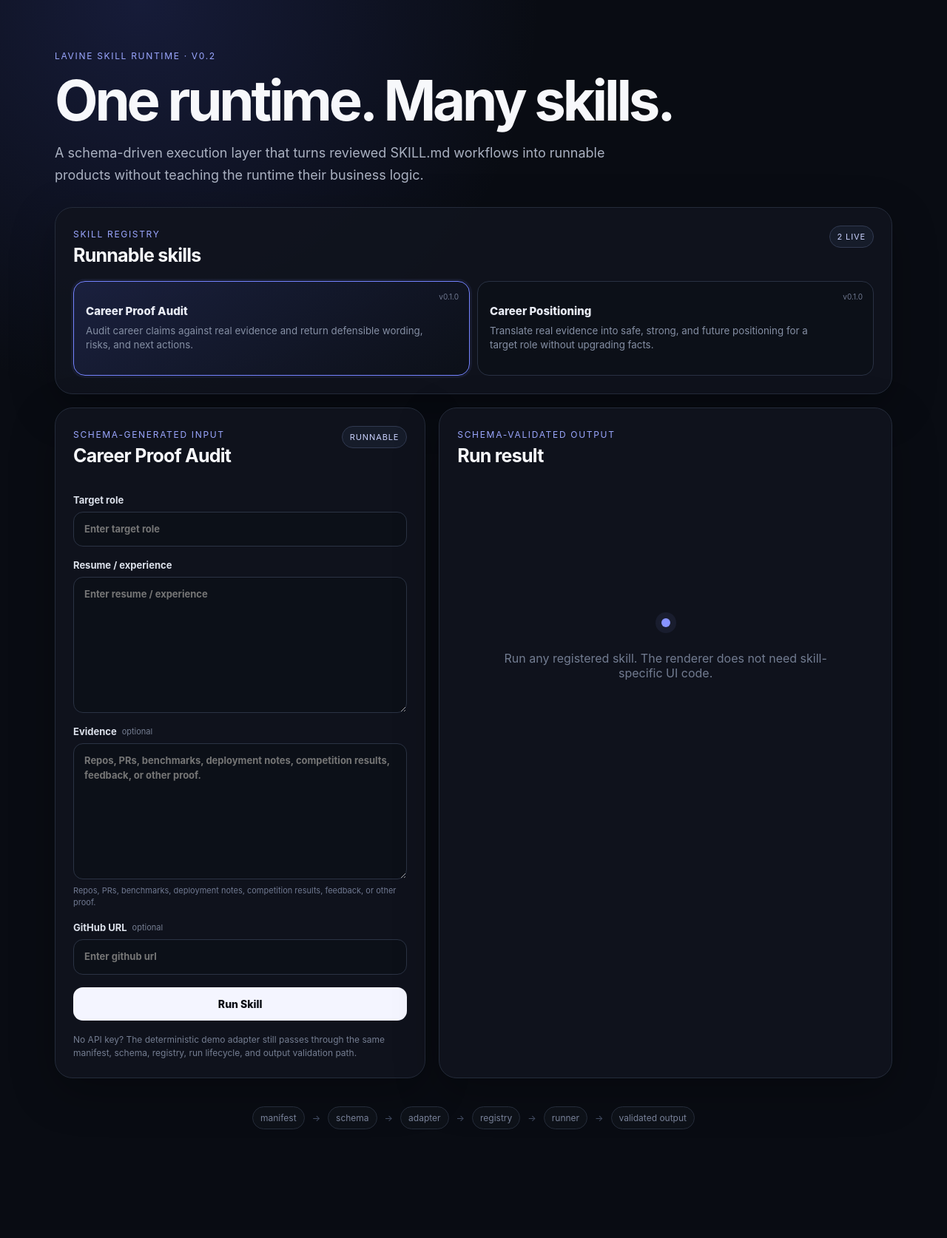
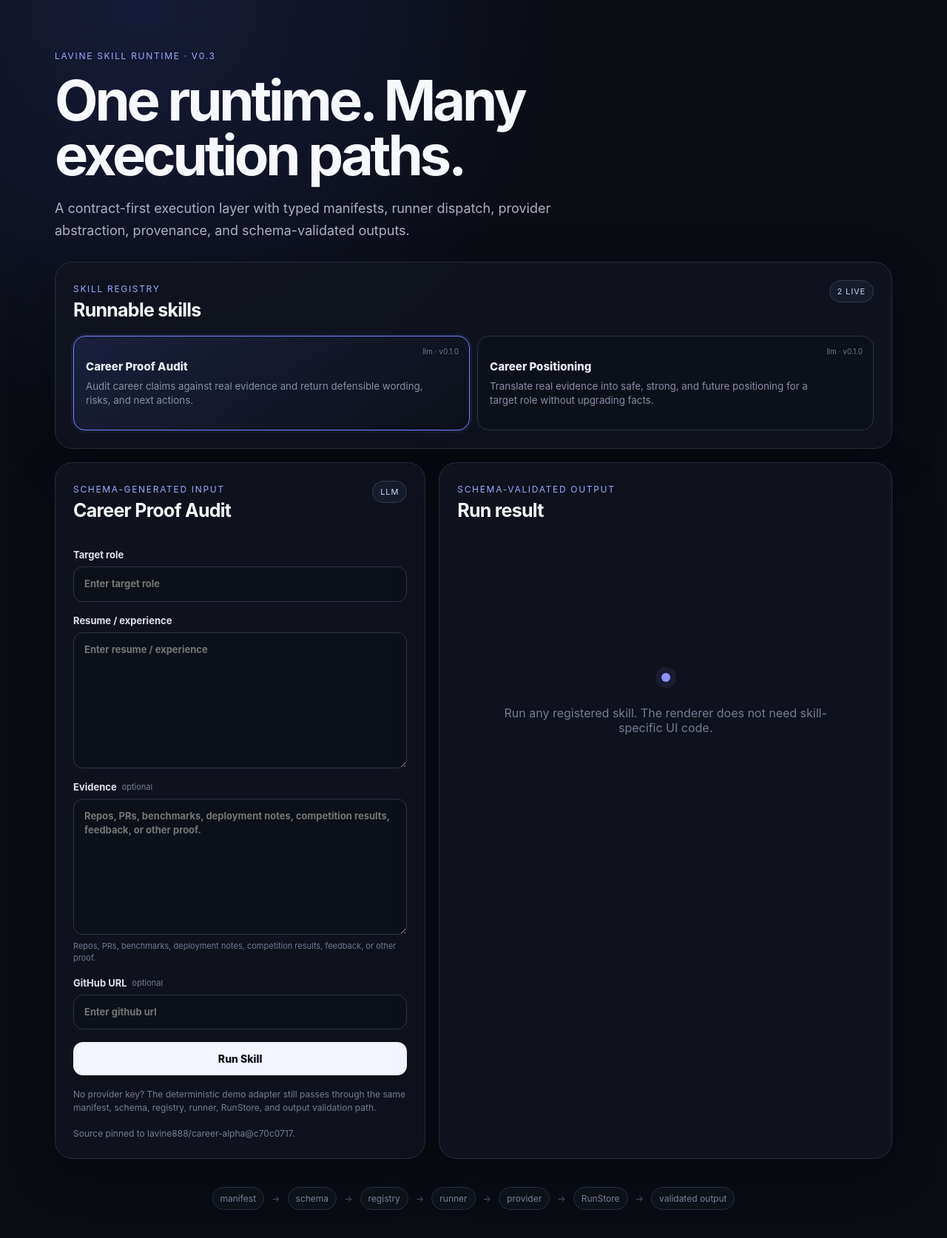
Before and after one commit to lavine888/Lavine-Skill-Runtime, a Next.js app: page / in a window 1280 px wide. Shown: the top 1674 px of the page at 74% size. Before the commit the page ends 1591 px from the top, so only its background shows below. Built offline with nearby package versions, Linux system fonts and the light colour scheme.

Commit message:
feat: surface provider and provenance in workbench

```diff
--- a/app/page.tsx
+++ b/app/page.tsx
@@ -7,6 +7,8 @@ type SkillManifest = {
   name: string;
   description: string;
   version: string;
+  source?: { repo: string; path: string; ref: string; commit: string };
+  runtime?: { type: string };
   tags?: string[];
 };
 
@@ -36,7 +38,11 @@ type RunResponse = {
   skill_id?: string;
   skill_version?: string;
   status: string;
-  runner: "openai" | "demo";
+  runner: string;
+  provider?: string;
+  model?: string;
+  duration_ms?: number;
+  source?: { repo: string; path: string; ref: string; commit: string };
   output?: unknown;
   error?: string;
 };
@@ -161,7 +167,8 @@ export default function HomePage() {
       setRun({
         id: "client-error",
         status: "failed",
-        runner: "demo",
+        runner: "llm",
+        provider: "client",
         error: error instanceof Error ? error.message : "Request failed",
       });
     } finally {
@@ -172,11 +179,11 @@ export default function HomePage() {
   return (
     <main className="shell">
       <section className="hero">
-        <span className="eyebrow">LAVINE SKILL RUNTIME · V0.2</span>
-        <h1>One runtime. Many skills.</h1>
+        <span className="eyebrow">LAVINE SKILL RUNTIME · V0.3</span>
+        <h1>One runtime. Many execution paths.</h1>
         <p>
-          A schema-driven execution layer that turns reviewed SKILL.md workflows into
-          runnable products without teaching the runtime their business logic.
+          A contract-first execution layer with typed manifests, runner dispatch,
+          provider abstraction, provenance, and schema-validated outputs.
         </p>
       </section>
 
@@ -200,7 +207,7 @@ export default function HomePage() {
             >
               <span>{skill.name}</span>
               <small>{skill.description}</small>
-              <em>v{skill.version}</em>
+              <em>{skill.runtime?.type || "runtime"} · v{skill.version}</em>
             </button>
           ))}
         </div>
@@ -213,7 +220,7 @@ export default function HomePage() {
               <span className="kicker">Schema-generated input</span>
               <h2>{detail?.manifest.name || "Select a skill"}</h2>
             </div>
-            {detail && <span className="status">Runnable</span>}
+            {detail && <span className="status">{detail.manifest.runtime?.type || "Runnable"}</span>}
           </div>
 
           {!detail && <div className="empty compact"><p>Loading skill contract…</p></div>}
@@ -265,8 +272,13 @@ export default function HomePage() {
             <>
               <button className="runButton" disabled={loading}>{loading ? "Running skill…" : "Run Skill"}</button>
               <p className="fineprint">
-                No API key? The deterministic demo adapter still passes through the same manifest, schema, registry, run lifecycle, and output validation path.
+                No provider key? The deterministic demo adapter still passes through the same manifest, schema, registry, runner, RunStore, and output validation path.
               </p>
+              {detail.manifest.source && (
+                <p className="fineprint">
+                  Source pinned to {detail.manifest.source.repo}@{detail.manifest.source.commit.slice(0, 8)}.
+                </p>
+              )}
             </>
           )}
         </form>
@@ -277,7 +289,7 @@ export default function HomePage() {
               <span className="kicker">Schema-validated output</span>
               <h2>Run result</h2>
             </div>
-            {run && <span className="status">{run.runner}</span>}
+            {run && <span className="status">{run.status}</span>}
           </div>
 
           {!run && (
@@ -295,6 +307,16 @@ export default function HomePage() {
                 <span>{run.skill_id || selectedId}</span>
                 <code>{run.id}</code>
               </div>
+              <div className="runMeta">
+                <span>{run.runner} · {run.provider || "unknown"}{run.model ? ` · ${run.model}` : ""}</span>
+                <code>{run.duration_ms ?? 0} ms</code>
+              </div>
+              {run.source && (
+                <div className="runMeta">
+                  <span>{run.source.repo}</span>
+                  <code>{run.source.commit.slice(0, 12)}</code>
+                </div>
+              )}
               <StructuredValue value={run.output} />
             </div>
           )}
@@ -302,7 +324,7 @@ export default function HomePage() {
       </section>
 
       <section className="architecture">
-        <span>manifest</span><b>→</b><span>schema</span><b>→</b><span>adapter</span><b>→</b><span>registry</span><b>→</b><span>runner</span><b>→</b><span>validated output</span>
+        <span>manifest</span><b>→</b><span>schema</span><b>→</b><span>registry</span><b>→</b><span>runner</span><b>→</b><span>provider</span><b>→</b><span>RunStore</span><b>→</b><span>validated output</span>
       </section>
     </main>
   );
```
